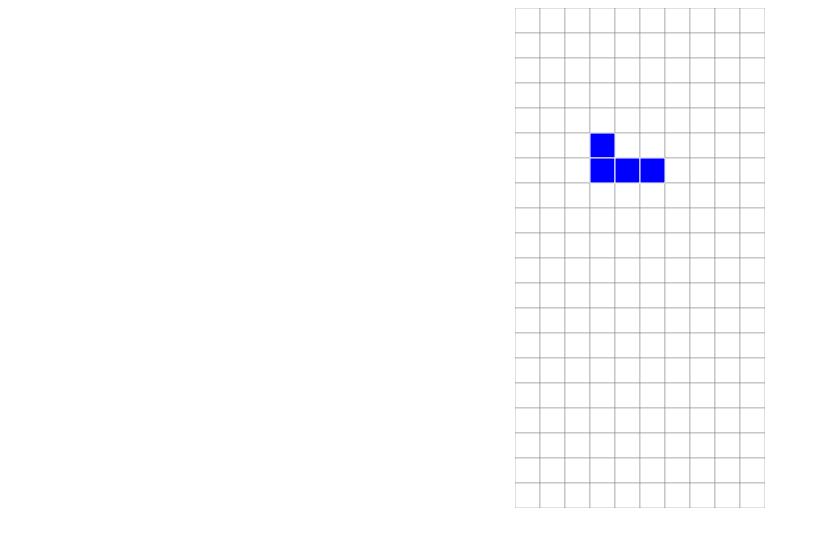
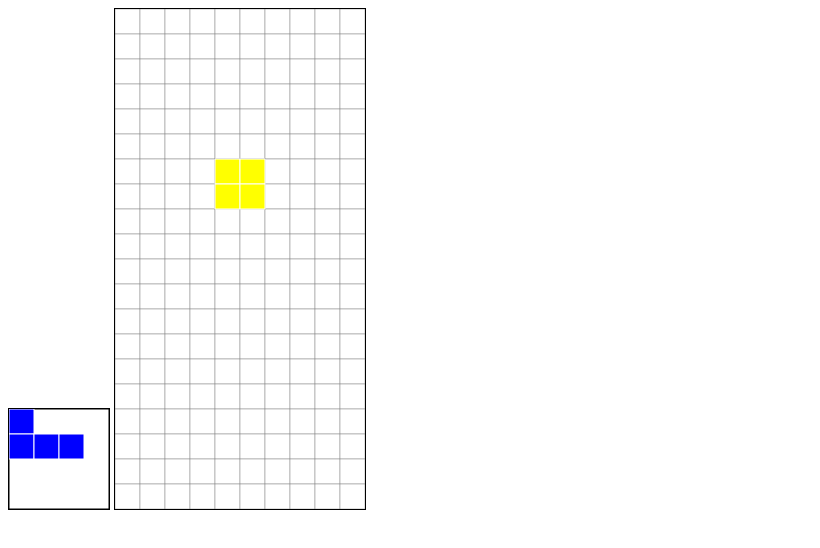
Before and after one commit to guyaviv180/Tetris, a plain HTML site: page index.html in a window 1280 px wide. Shown: the whole page, without its empty margins (0-820 px from the left). Drawn offline with Linux system fonts and the light colour scheme.

Commit message:
add style + next + fix random
still design and next bugs

```diff
--- a/Game.js
+++ b/Game.js
@@ -28,6 +28,8 @@ var stop = false;
 window.onload = function () {
     canvas = document.getElementById("myCanvas");
     context = canvas.getContext("2d");
+    pieceCanvas = document.getElementById("pieceBoard");
+    ctx = pieceCanvas.getContext("2d");
     getPiece();
     draw();
     setInterval(function () { update(); }, 1000)
@@ -42,21 +44,6 @@ function update() {
     }
     piece.move("down");
     draw();
-}
-
-function checkPosition(pos) {
-    for (var i = 0; i < 4; i++) {
-        if (pos.Block[i].y > (19 * length) ||
-            pos.Block[i].y < 0 ||
-            pos.Block[i].x > (9 * length) ||
-            pos.Block[i].x < 0) {
-            return false;
-        }
-        if ((field[((pos.Block[i].y) / 25)][((pos.Block[i].x) / 25)]) > 0) {
-            return false;
-        }
-    }
-    return true;
 }
 
 function movePiece(direction) {
@@ -97,6 +84,21 @@ function turnPiece(){
     draw();
 }
 
+function checkPosition(pos) {
+    for (var i = 0; i < 4; i++) {
+        if (pos.Block[i].y > (19 * length) ||
+            pos.Block[i].y < 0 ||
+            pos.Block[i].x > (9 * length) ||
+            pos.Block[i].x < 0) {
+            return false;
+        }
+        if ((field[((pos.Block[i].y) / 25)][((pos.Block[i].x) / 25)]) > 0) {
+            return false;
+        }
+    }
+    return true;
+}
+
 function checkStop(piece) {
     for (var i = 0; i < 4; i++) {
         if (piece.Block[i].y >= ((20 * length) - length)) {
@@ -115,6 +117,17 @@ function checkStop(piece) {
     return false;
 }
 
+function clearLine(line) {
+    for (var t = 0; t < 10; t++) {
+        field[line][t] = 0;
+    }
+    for (var i = line; i > 0; i--) {
+        for (var j = 0; j < 10; j++) {
+            field[i][j] = field[i - 1][j];
+        }
+    }
+}
+
 function checkClear() {
     var full = true;
     for (var i = 0; i < 20; i++) {
@@ -128,17 +141,6 @@ function checkClear() {
     }
 }
 
-function clearLine(line) {
-    for (var t = 0; t < 10; t++) {
-        field[line][t] = 0;
-    }
-    for (var i = line; i > 0; i--) {
-        for (var j = 0; j < 10; j++) {
-            field[i][j] = field[i - 1][j];
-        }
-    }
-}
-
 function changeField() {
     if (stop) {
         for (var i = 0; i < 4; i++) {
@@ -149,20 +151,39 @@ function changeField() {
     }
 }
 
+function getPiece() {
+    piece = getRandom();
+    stop = false;
+}
+
+function getRandom() {
+    if(count % 7 == 0) {
+        arr = [new I, new T, new J, new L, new S, new Z, new O];
+        index = arr.length;
+        while (index > 0) {
+            index --;
+            rnd = getRandomNumber(0, index);
+            [arr[index], arr[rnd]] = [arr[rnd], arr[index]];
+        }
+    }
+    return arr[count % 7];
+}
+
 function draw() {
     //drawBoard();
-    drawPieces()
+    drawPieces();
+    drawNext();
 }
 
 function drawPieces() {
     for (var i = 0; i < 20; i++) {
         for (var j = 0; j < 10; j++) {
             c = getColor(field[i][j]);
-            drawRectangle(j * length, i * length, length, length, c, 0.5, "grey");
+            drawRectangle(context, j * length, i * length, length, length, c, 0.5, "grey");
         }
     }
     for (var t = 0; t < 4; t++) {
-        drawRectangle(piece.Block[t].x, piece.Block[t].y, length, length, piece.color, 1, "white");
+        drawRectangle(context, piece.Block[t].x, piece.Block[t].y, length, length, piece.color, 1, "white");
     }
 }
 
@@ -176,22 +197,11 @@ function drawBoard() {
     }
 }
 
-function getPiece() {
-    piece = getRandom();
-    stop = false;
-}
-
-function getRandom() {
-    if(count % 7 == 0) {
-        arr = [new I, new T, new J, new L, new S, new Z, new O];
-        index = arr.length;
-        while (index > 0) {
-            rnd = getRandomNumber(0, index);
-            index --;
-            [arr[index], arr[rnd]] = [arr[rnd], arr[index]];
-        }
+function drawNext(){
+    drawRectangle(ctx, 0, 0, length * 4, length * 4, "white")
+    for (var i = 0; i < 4; i++){
+        drawRectangle(ctx, arr[(count % 7) + 1].Block[i].x - 75, arr[(count % 7) + 1].Block[i].y, length, length, arr[(count % 7) + 1].color, 1, "white");
     }
-    return arr[count % 7];
 }
 
 function getColor(num) {
@@ -215,7 +225,6 @@ function getColor(num) {
     }
 }
 
-
 function onKeyDown(event) {
     var keyCode = event.keyCode;
     switch (keyCode) {
--- a/Piece.js
+++ b/Piece.js
@@ -273,27 +273,27 @@ class O extends Piece {
     constructor() {
         super("yellow", 7);
         this.state1 = [
-            [1, 1, 0, 0],
-            [1, 1, 0, 0],
             [0, 0, 0, 0],
+            [0, 1, 1, 0],
+            [0, 1, 1, 0],
             [0, 0, 0, 0]
         ]
         this.state2 = [
-            [1, 1, 0, 0],
-            [1, 1, 0, 0],
             [0, 0, 0, 0],
+            [0, 1, 1, 0],
+            [0, 1, 1, 0],
             [0, 0, 0, 0]
         ]
         this.state3 = [
-            [1, 1, 0, 0],
-            [1, 1, 0, 0],
             [0, 0, 0, 0],
+            [0, 1, 1, 0],
+            [0, 1, 1, 0],
             [0, 0, 0, 0]
         ]
         this.state4 = [
-            [1, 1, 0, 0],
-            [1, 1, 0, 0],
             [0, 0, 0, 0],
+            [0, 1, 1, 0],
+            [0, 1, 1, 0],
             [0, 0, 0, 0]
         ]
         this.state = this.state1;
--- a/graphics.js
+++ b/graphics.js
@@ -1,4 +1,4 @@
-function drawRectangle(x, y, width, height, color, borderWidth, borderColor) {
+function drawRectangle(context, x, y, width, height, color, borderWidth, borderColor) {
     context.beginPath();
     context.rect(x, y, width, height);
     context.fillStyle = color;
--- a/index.html
+++ b/index.html
@@ -5,7 +5,9 @@
     <title></title>
 </head>
 <body>
-    <canvas id="myCanvas" height="500" width="250" style="background-color:white; display:block; margin:auto;"></canvas>
+    <style src="style.css" type="text/css"></style>
+    <canvas id="pieceBoard" height="100" width="100" style="background-color:white; border: 1px solid black; display: inline-block; margin-top: 5%;"></canvas>
+    <canvas id="myCanvas" height="500" width="250" style="background-color:white; border: 1px solid black; display: inline-block; margin:auto"></canvas>
     <script src="graphics.js"></script>
     <script src="Piece.js"></script>
     <script src="Game.js"></script>
--- /dev/null
+++ b/style.css
@@ -0,0 +1,8 @@
+canvas {
+    padding-left: 0;
+    padding-right: 0;
+    margin-left: auto;
+    margin-right: auto;
+    display: block;
+    width: 800px;
+}
```
